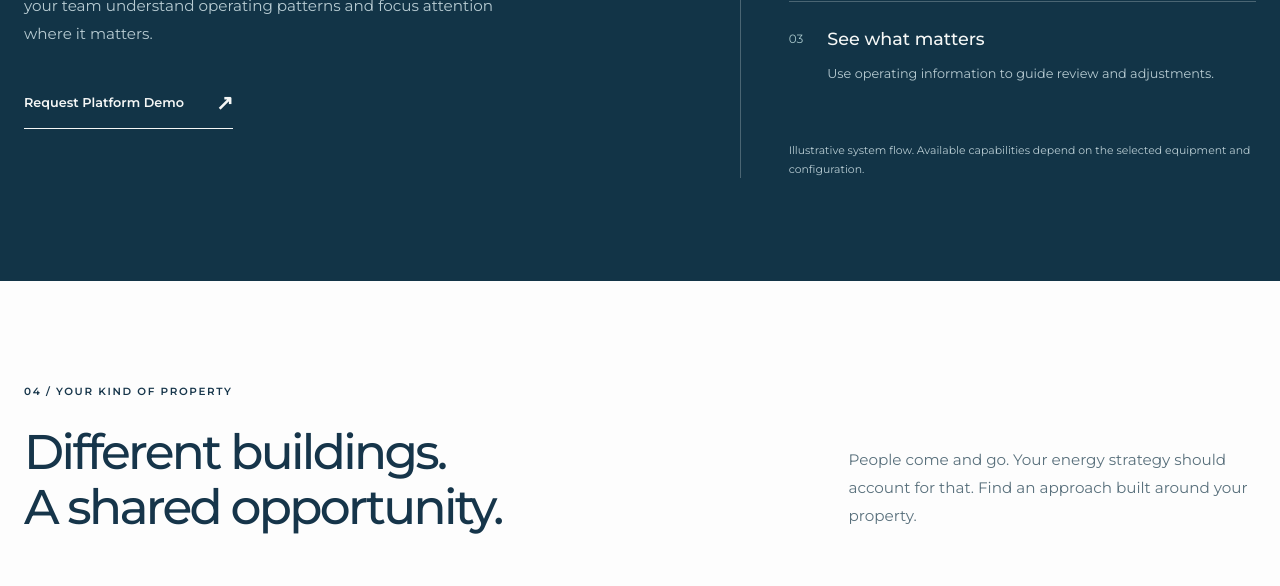
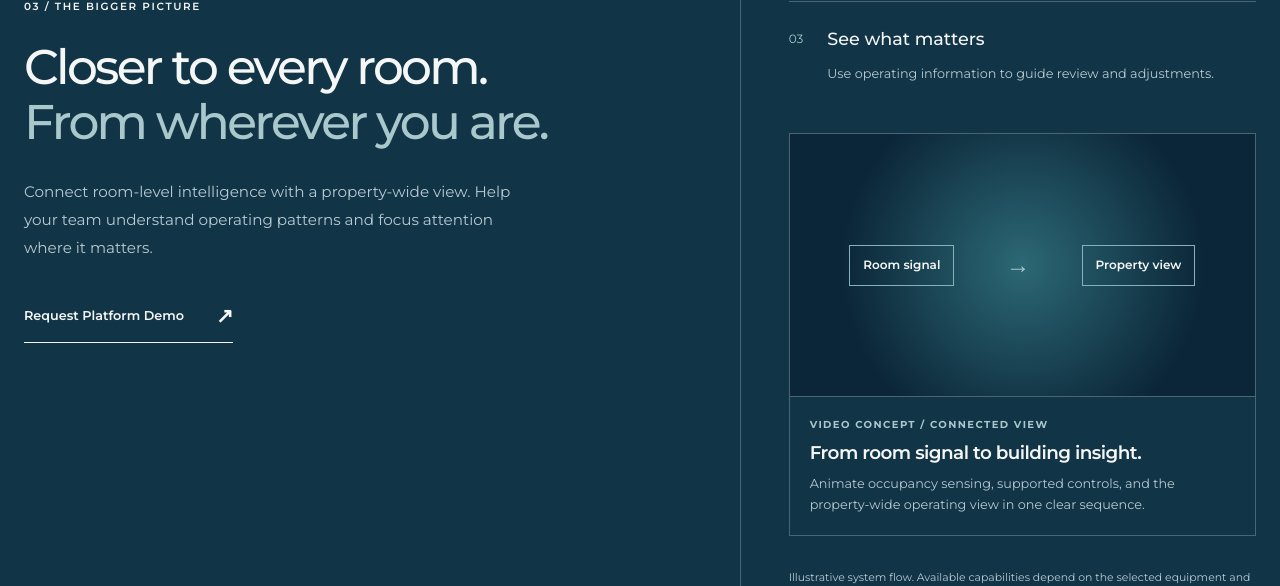
Before and after one commit to MannLester/Lodge-Tech-Website, a Next.js app in the folder apps/web/: page / in a window 1280 px wide. Shown: the part 4200-4786 px from the top of the page. Built offline with nearby package versions, Linux system fonts and the light colour scheme; grey boxes are pictures that could not be loaded.

Commit message:
frontend: add platform film concept to system flow

```diff
--- a/apps/web/src/app/marketing.css
+++ b/apps/web/src/app/marketing.css
@@ -496,6 +496,56 @@
   color: #b7cbd2;
   font-size: 0.8rem;
   line-height: 1.8;
+}
+.marketing-site .video-brief-frame {
+  aspect-ratio: 16 / 9;
+  overflow: hidden;
+}
+.marketing-site .platform-video-brief {
+  margin-top: 1.5rem;
+  border: 1px solid #4a6573;
+}
+.marketing-site .platform-video-frame {
+  display: flex;
+  align-items: center;
+  justify-content: space-evenly;
+  gap: 0.5rem;
+  padding: 1rem;
+  background: radial-gradient(circle at 50% 50%, #2c6875, #0b2638 68%);
+}
+.marketing-site .platform-video-frame span:not(.platform-video-arrow) {
+  border: 1px solid #85b2ba;
+  padding: 0.65rem 0.8rem;
+  color: #f5f7f6;
+  font-size: 0.75rem;
+  font-weight: 600;
+}
+.marketing-site .platform-video-frame .platform-video-arrow {
+  color: #a9c8cc;
+  font-size: 1.5rem;
+}
+.marketing-site .platform-video-brief figcaption {
+  display: grid;
+  gap: 0.45rem;
+  padding: 1.25rem;
+  border-top: 1px solid #4a6573;
+}
+.marketing-site .platform-video-brief figcaption > span {
+  color: #a9c8cc;
+  font-size: 0.63rem;
+  font-weight: 700;
+  letter-spacing: 0.14em;
+  text-transform: uppercase;
+}
+.marketing-site .platform-video-brief figcaption strong {
+  font-size: 1.15rem;
+  font-weight: 600;
+  letter-spacing: -0.03em;
+}
+.marketing-site .platform-video-brief figcaption p {
+  color: #b7cbd2;
+  font-size: 0.8rem;
+  line-height: 1.6;
 }
 
 .marketing-site .industries-layout {
--- a/apps/web/src/features/home/ui/platform-section.tsx
+++ b/apps/web/src/features/home/ui/platform-section.tsx
@@ -56,6 +56,24 @@ export function PlatformSection() {
               </div>
             </li>
           </ol>
+          <figure className="platform-video-brief">
+            <div
+              aria-hidden="true"
+              className="video-brief-frame platform-video-frame"
+            >
+              <span>Room signal</span>
+              <span className="platform-video-arrow">→</span>
+              <span>Property view</span>
+            </div>
+            <figcaption>
+              <span>Video concept / Connected view</span>
+              <strong>From room signal to building insight.</strong>
+              <p>
+                Animate occupancy sensing, supported controls, and the
+                property-wide operating view in one clear sequence.
+              </p>
+            </figcaption>
+          </figure>
           <p className="small-note">
             Illustrative system flow. Available capabilities depend on the
             selected equipment and configuration.
```
